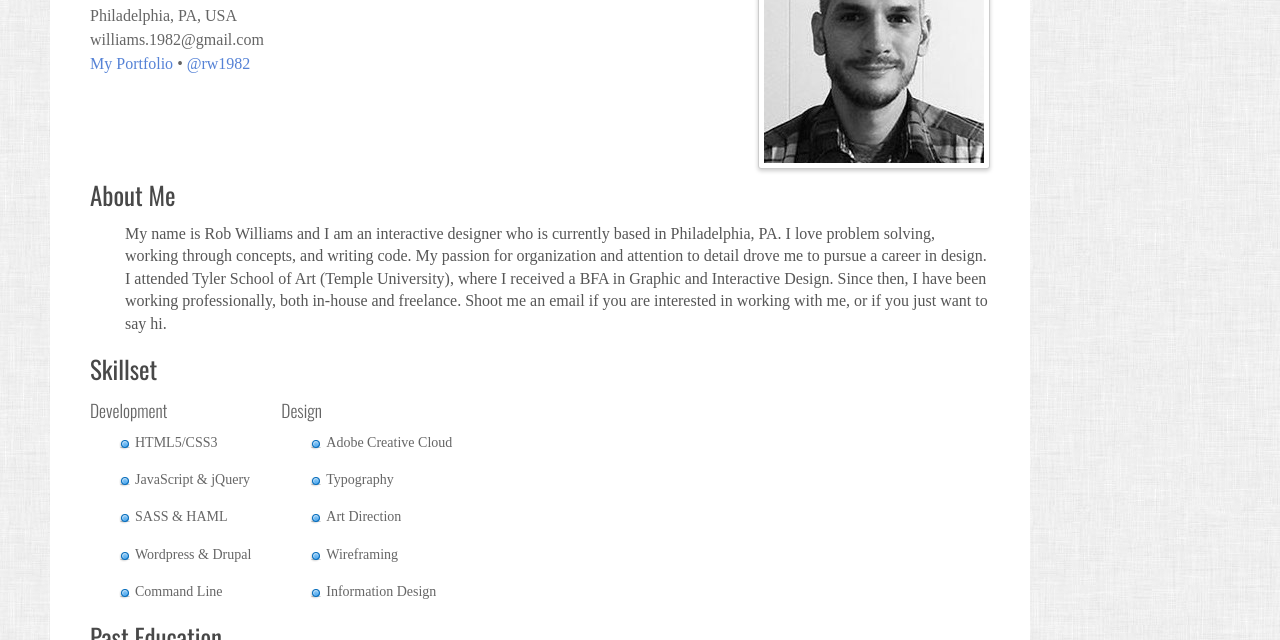
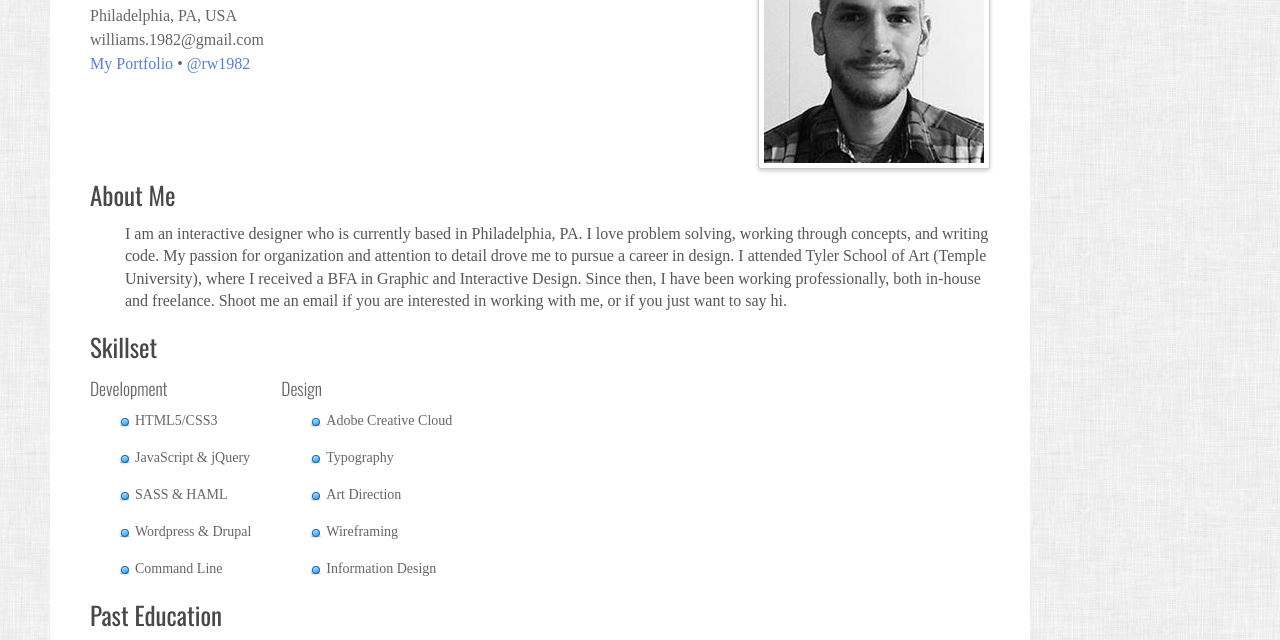
Before and after one commit to rw1982/rw1982.github.io, a plain HTML site: page index.html in a window 1280 px wide. Shown: the part 119-759 px from the top of the page. Drawn offline with nearby package versions, Linux system fonts and the light colour scheme; a web font is replaced by a local one.

Commit message:
Update index.html

```diff
--- a/index.html
+++ b/index.html
@@ -40,7 +40,7 @@
 
           <section id="profile">
               <h2>About Me</h2>
-              <p itemprop="description">My name is Rob Williams and I am an interactive designer who is currently based in Philadelphia, PA. I love problem solving, working through concepts, and writing code. My passion for organization and attention to detail drove me to pursue a career in design. I attended Tyler School of Art (Temple University), where I received a BFA in Graphic and Interactive Design. Since then, I have been working professionally, both in-house and freelance. Shoot me an email if you are interested in working with me, or if you just want to say hi.</p>
+              <p itemprop="description">I am an interactive designer who is currently based in Philadelphia, PA. I love problem solving, working through concepts, and writing code. My passion for organization and attention to detail drove me to pursue a career in design. I attended Tyler School of Art (Temple University), where I received a BFA in Graphic and Interactive Design. Since then, I have been working professionally, both in-house and freelance. Shoot me an email if you are interested in working with me, or if you just want to say hi.</p>
           </section>
 
           <section id="skills" class="clearfix" itemscope itemtype="http://schema.org/ItemList">
```
